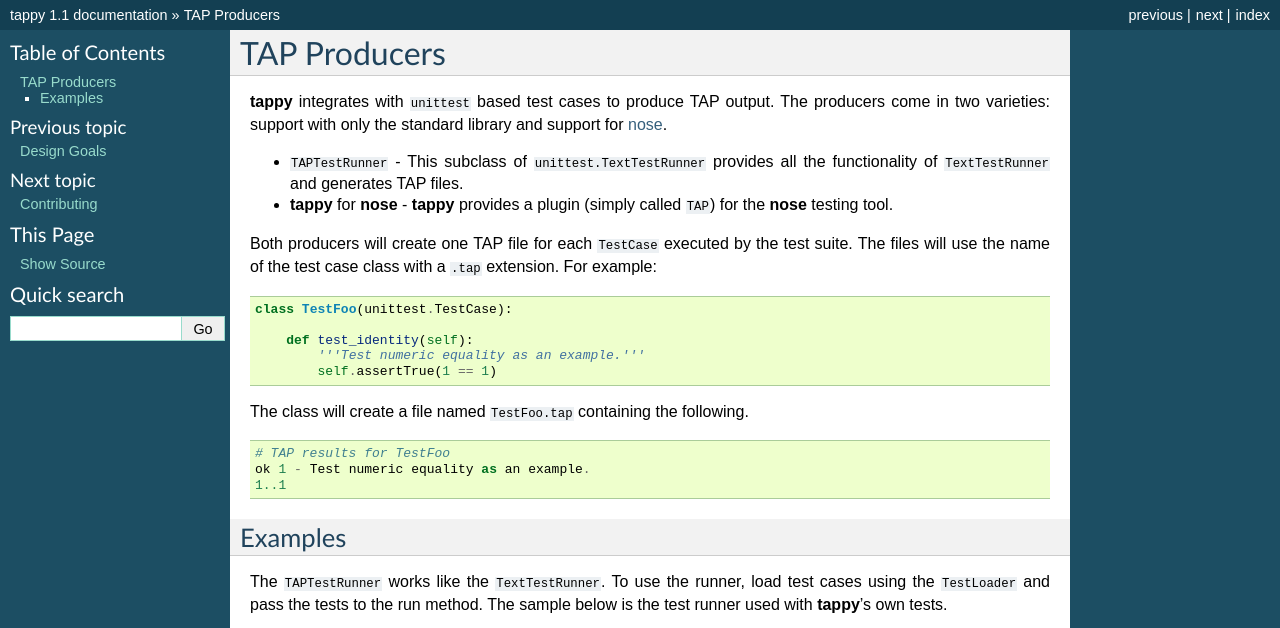
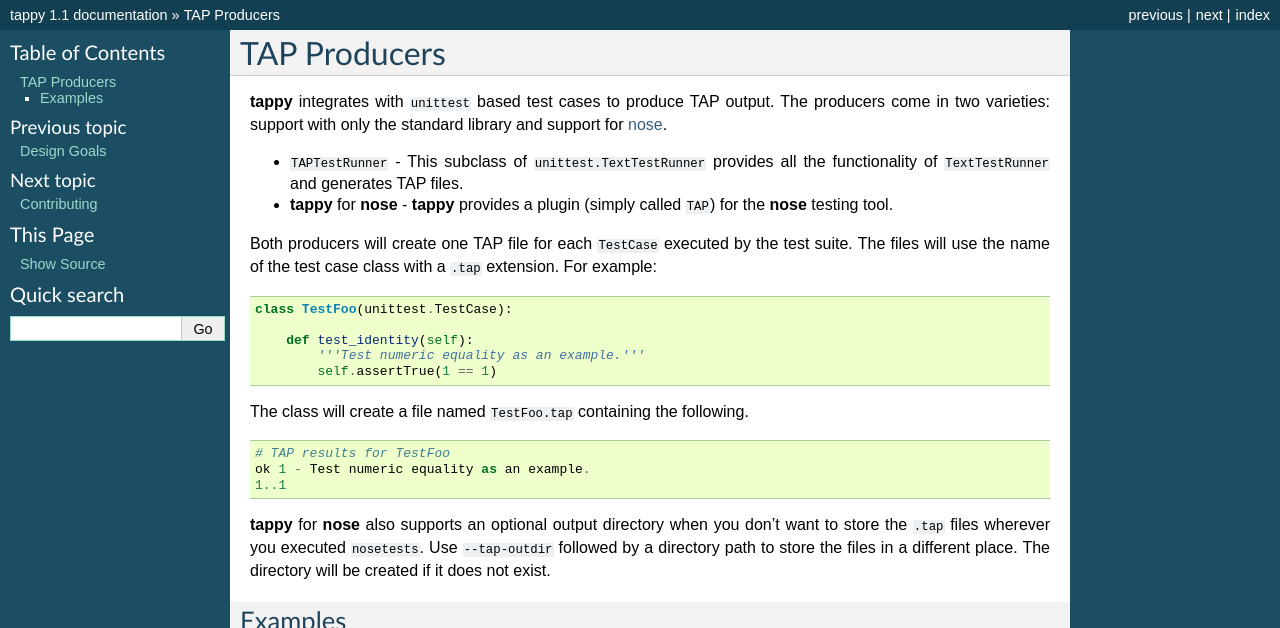
Before and after one commit to python-tap/tappy, a Sphinx documentation site: the page built from docs/producers.rst, in a window 1280 px wide, cut to the strip 0-628 px from the top of the page. Built offline with Sphinx 7.4.7, drawn with Linux system fonts in a browser that asks for light colours.

Commit message:
Update docs for TAP outdir nose plugin option.

```diff
--- a/docs/producers.rst
+++ b/docs/producers.rst
@@ -28,6 +28,11 @@
     ok 1 - Test numeric equality as an example.
     1..1
 
+**tappy** for **nose** also supports an optional output directory when you
+don't want to store the ``.tap`` files wherever you executed ``nosetests``. Use
+``--tap-outdir`` followed by a directory path to store the files in a different
+place. The directory will be created if it does not exist.
+
 Examples
 --------
 
--- a/docs/releases.rst
+++ b/docs/releases.rst
@@ -4,6 +4,8 @@
 Version 1.1, Released ????? 2014
 --------------------------------
 
+* The ``nosetests`` plugin has an optional ``--tap-outdir`` flag to specify
+  where to store ``.tap`` files.
 * **tappy** has backported support for Python 2.6.
 * **tappy** has support for Python 3.2, 3.3, and 3.4.
 * **tappy** has support for PyPy.
```
Also changed, not shown: 1 other file.
